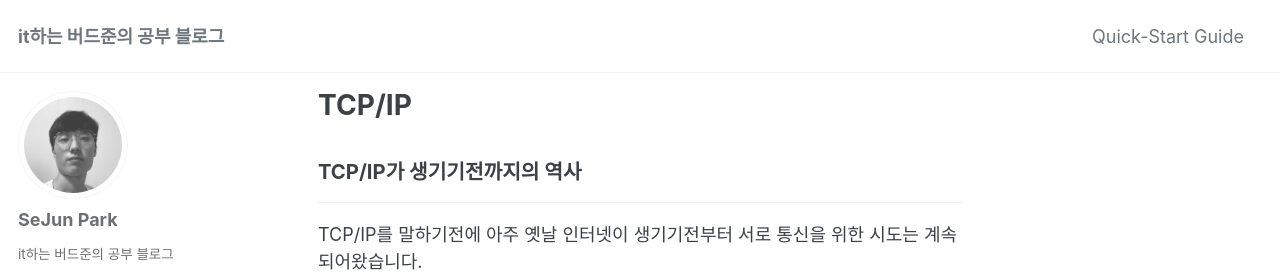
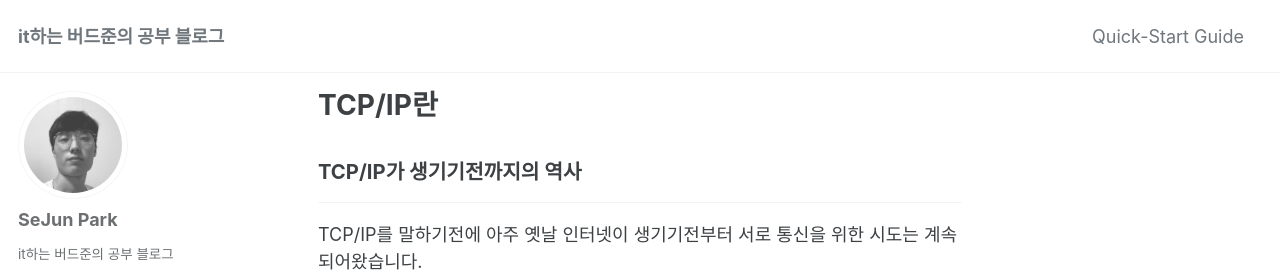
Before and after one commit to pkt369/temp_pkt369.github.io, a Jekyll site: the page built from _posts/2021-04-20-TCPIP.md, in a window 1280 px wide and 900 px high. Shown: the top 280 px of the window. Built offline with Jekyll 4.4.1, drawn with Linux system fonts in a browser that asks for light colours; cached includes are drawn as plain includes; comment, search, counter and statistics services are not loaded.

Commit message:
_posts/2021-04-20-TCPIP.md updated from https://stackedit.io/

```diff
--- a/_posts/2021-04-20-TCPIP.md
+++ b/_posts/2021-04-20-TCPIP.md
@@ -2,7 +2,7 @@
 
 layout : posts
 
-title : "TCP/IP"
+title : "TCP/IP란"
 
 date : 2021-04-20
 
```
Also changed, not shown: other parts of _posts/2021-04-20-TCPIP.md (+1 -1 lines).
